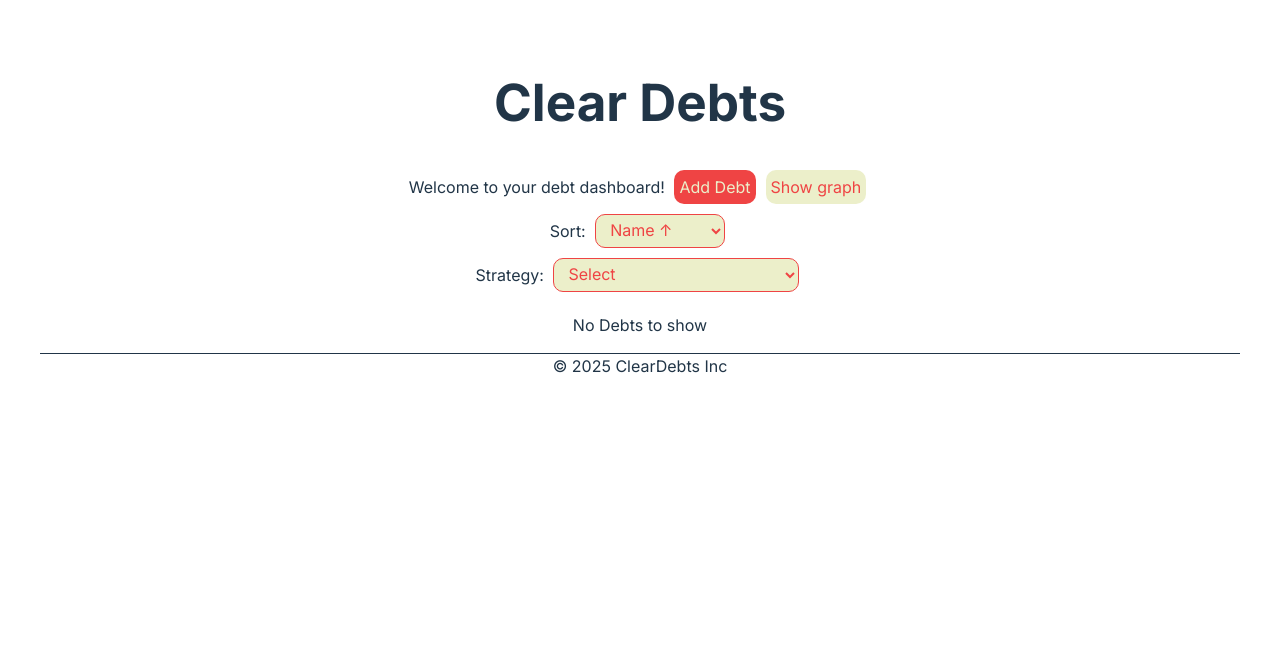
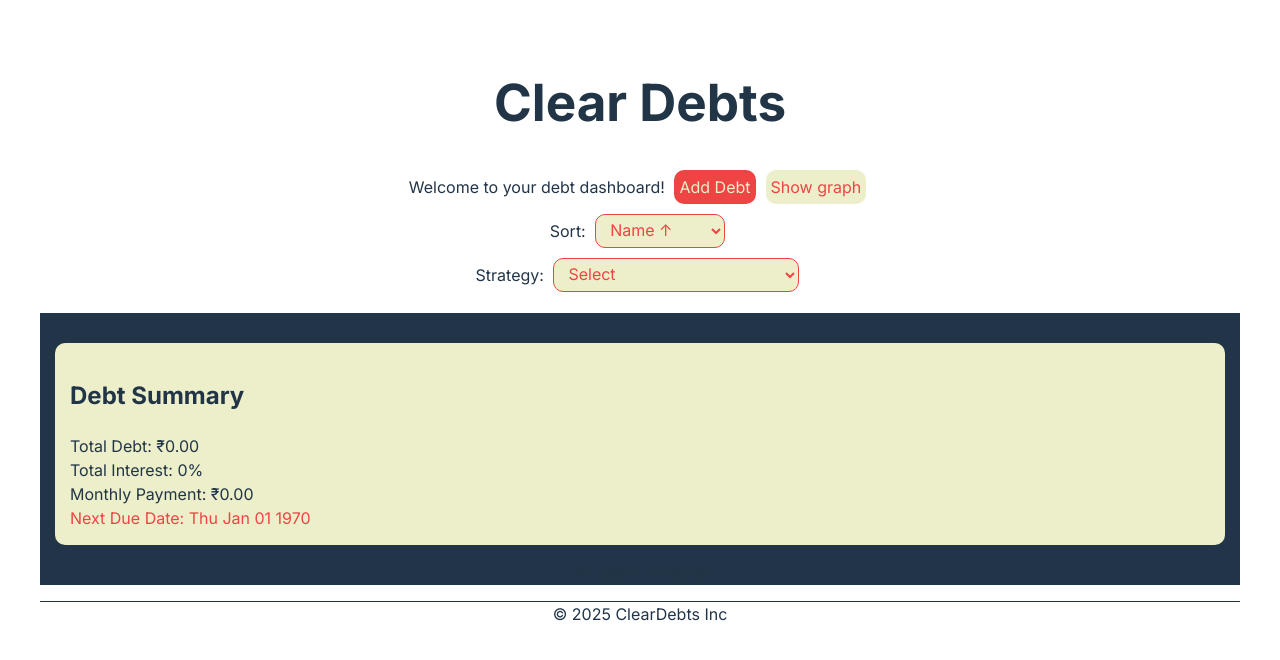
Before and after one commit to SaiDhakshin/clearDebt, a Vue app in the folder clear-debts-frontend/: page / in a window 1280 px wide. Shown: the top 660 px of the page. Built offline with nearby package versions, Linux system fonts and the light colour scheme.

Commit message:
fix: Debt summary dashboard

```diff
--- a/clear-debts-frontend/src/components/DebtCard.vue
+++ b/clear-debts-frontend/src/components/DebtCard.vue
@@ -3,12 +3,18 @@
         <h2 class="debt-card-title">{{ debt.name }}</h2>
         <p class="text-gray-600 font-bold danger">Due Date: {{ debt?.dueDate?.toDateString() }}</p>
         <div class="text-right">
-            <p class="text-red-600 font-bold">Total: ₹{{ debt.totalAmount }} @ {{ debt.interestRate }}%</p>
+            <p class="text-red-600 font-bold">Total: {{ formatCurrency(debt.totalAmount) }} @ {{ debt.interestRate }}%</p>
             <!-- <p class="text-red-600 font-bold">Current Balance: ₹{{ debt.currentBalance }}</p>
             <p class="text-red-600 font-bold">Interest rate: {{ debt.interestRate }}%</p> -->
         </div>
-        <div>
-            <p class="text-red-600 font-bold">Paying ₹{{ debt.monthlyPayment }}/month — ₹{{ debt.currentBalance }} remaining</p>
+        <div class="text-left">
+            <p class="text-red-600 font-bold">Paying {{ formatCurrency(debt.monthlyPayment) }}/month — {{ formatCurrency(debt.currentBalance) }} remaining</p>
+        </div>
+        <div class="progress-section w-full">
+            <div class="progress-bar-container">
+                <div class="progress-bar" :style="{ width: progress + '%'}"></div>
+            </div>
+            <p class="text-sm font-semibold success mt-1">{{ progress.toFixed(1) }}% paid off</p>
         </div>
         <div>
             <p class="text-red-600 font-bold success">Payoff Date: {{ new Date(debt.payoffDate).toDateString() }}</p>
@@ -22,10 +28,19 @@
 
 <script setup lang="ts">
 import type { Debt } from '@/types/Debt';
+import { formatCurrency } from '@/utils/currencyFormat';
+import { computed } from 'vue';
 
-defineProps<{
+const props = defineProps<{
     debt: Debt;
 }>();
+
+const progress = computed(() => {
+    if (props.debt.currentBalance && props.debt.totalAmount) {
+        return ((props.debt.totalAmount - props.debt.currentBalance) / props.debt.totalAmount) * 100;
+    }
+    return 0;
+});
 </script>
 
 <style>
@@ -38,4 +53,19 @@ defineProps<{
     justify-content: flex-start;
     align-items: flex-start;
 }
+
+.progress-bar-container {
+    width: 100%;
+    height: 8px;
+    background-color: #d1d5db;
+    border-radius: 4px;
+    overflow: hidden;
+    margin-top: 8px;
+}
+
+.progress-bar {
+    height: 100%;
+    background-color: #10b981;
+    transition: width 0.3s ease-in-out;
+}
 </style>
--- /dev/null
+++ b/clear-debts-frontend/src/components/SummaryCard.vue
@@ -0,0 +1,36 @@
+<template>
+    <div class="summary-card debt-card">
+        <h2>Debt Summary</h2>
+        <div>
+            <div>Total Debt: {{ formatCurrency(totalDebt) }}</div>
+        </div>
+        <div>
+            <div>Total Interest: {{ totalInterest }}%</div>
+        </div>
+        <div>
+            <div>Monthly Payment: {{ formatCurrency(monthlyPayment) }}</div>
+        </div>
+        <div>
+            <div class="danger">Next Due Date: {{ new Date(nextDueDate).toDateString() }}</div>
+        </div>
+    </div>
+</template>
+
+<script setup lang="ts">
+import { formatCurrency } from '@/utils/currencyFormat';
+defineProps<{
+    totalDebt: string,
+    monthlyPayment: string,
+    nextDueDate: string,
+    totalInterest: string,
+}>();
+
+
+</script>
+
+<style>
+.summary-card {
+    padding: 15px;
+    margin: 15px;
+}
+</style>
--- a/clear-debts-frontend/src/pages/Home.vue
+++ b/clear-debts-frontend/src/pages/Home.vue
@@ -7,10 +7,18 @@ import { useDebtStore } from '@/stores/debtStore';
 import { onMounted, computed, ref, watch } from 'vue';
 import { usePayoffPlanner } from '@/composables/usePayoffPlanner';
 import SortDropdown from '@/components/SortDropdown.vue';
+import SummaryCard from '@/components/SummaryCard.vue';
+import { getDashboardMetrics } from '@/utils/dashboardUtil';
 
 const router = useRouter();
 const DebtStore = useDebtStore();
 const debts = computed(() => DebtStore.debts);
+const debtSummary = computed(() => getDashboardMetrics(debts.value));
+
+const totalDebt = computed(() => debtSummary.value.totalDebt);
+const totalInterest = computed(() => debtSummary.value.totalInterest);
+const monthlyPayment = computed(() => debtSummary.value.avgMonthly);
+const nextDueDate = computed(() => debtSummary.value.nextPaymentDate);
 
 const { getStrategy } = usePayoffPlanner(debts);
 
@@ -83,6 +91,10 @@ onMounted(() => {
                 <SortDropdown v-model="sortOption" label="Sort: " :options="sortOptions" />
                 <SortDropdown v-model="strategyOption" label="Strategy: " :options="strategyOptions" />
             </p>
+            <div class="debt-container">
+                <div>
+                    <SummaryCard :totalDebt="totalDebt" :monthlyPayment="monthlyPayment" :nextDueDate="nextDueDate" :totalInterest="totalInterest" />
+                </div>
                 <div v-if="debts.length" class="debt-card-container">
                     <DebtCard
                         v-for="debt in displayDebts"
@@ -95,6 +107,7 @@ onMounted(() => {
                 <div v-else>
                     <p>No Debts to show</p>
                 </div>
+            </div>
 
          </div>
          <footer class="bg-white border-t p-4 text-sm text-center text-gray-500">
@@ -106,11 +119,15 @@ onMounted(() => {
 </template>
 
 <style>
+.debt-container {
+    background-color: #213448;
+    padding-top: 15px;
+}
+
 .debt-card-container {
     display: grid;
     grid-template-columns: repeat(auto-fill, minmax(300px, 1fr));
     gap: 16px;
-    background-color: #213448;
     padding: 15px;
 }
 </style>
--- a/clear-debts-frontend/src/pages/debtForm.vue
+++ b/clear-debts-frontend/src/pages/debtForm.vue
@@ -25,7 +25,6 @@
             >Amount</label
           >
           <input
-            type="text"
             v-model="Debt.totalAmount"
             required
             class="border p-2 rounded"
@@ -56,7 +55,6 @@
             >Interest Rate (p.a)</label
           >
           <input
-            type="text"
             v-model="Debt.interestRate"
             required
             class="border p-2 rounded"
@@ -72,7 +70,6 @@
             >Monthly Payment</label
           >
           <input
-            type="text"
             v-model="Debt.monthlyPayment"
             required
             class="border p-2 rounded"
@@ -116,7 +113,6 @@
             >Current balance</label
           >
           <input
-            type="text"
             v-model="Debt.currentBalance"
             required
             class="border p-2 rounded"
--- /dev/null
+++ b/clear-debts-frontend/src/utils/currencyFormat.ts
@@ -0,0 +1,9 @@
+export function formatCurrency(value: number | string, currency: string = "INR", locale: string = "en-IN"): string {
+  if (typeof value === "string") {
+    value = parseFloat(value);
+  }
+  return new Intl.NumberFormat(locale, {
+    style: "currency",
+    currency,
+  }).format(value);
+}
--- /dev/null
+++ b/clear-debts-frontend/src/utils/dashboardUtil.ts
@@ -0,0 +1,26 @@
+import type { Debt } from "@/types/Debt";
+
+export function getDashboardMetrics(debts: any) {
+    let totalDebt = 0;
+    let totalInterest = 0;
+    let earliestPayment: Date | null = null;
+    let monthlySum = 0;
+
+    debts?.forEach((debt: Debt) => {
+        totalDebt += Number(debt.currentBalance ?? debt.totalAmount);
+        totalInterest += Number(debt.interestRate ?? 0);
+        monthlySum += Number(debt.monthlyPayment ?? 0);
+
+        const nextDate = debt.amortizationSchedule?.[0]?.paymentDate;
+        if(nextDate && (!earliestPayment || new Date(nextDate) < earliestPayment)) {
+            earliestPayment = new Date(nextDate);
+        }
+    });
+
+    return {
+        totalDebt,
+        totalInterest,
+        avgMonthly: debts?.length ? monthlySum / debts?.length : 0,
+        nextPaymentDate: earliestPayment,
+    }
+}
```
Lines whose indentation alone changed are shown as unchanged.
